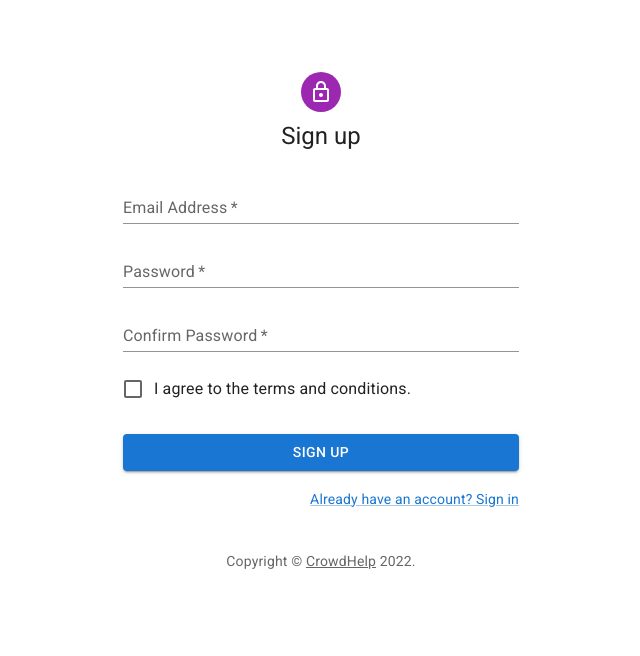
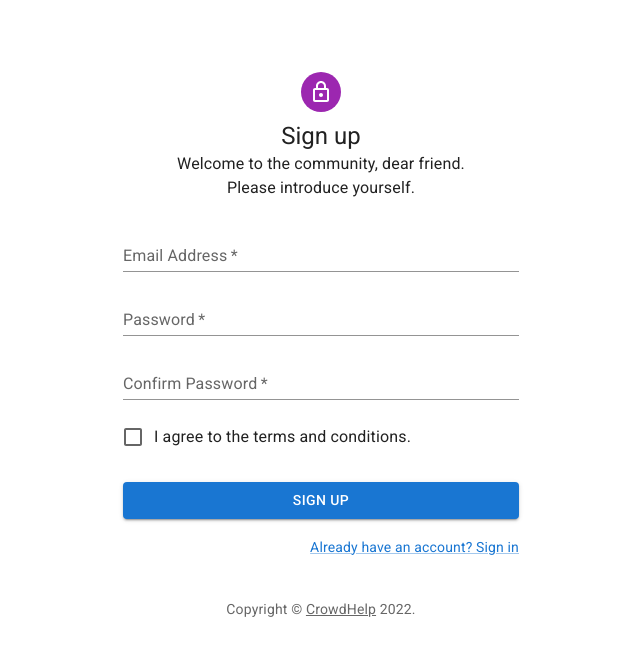
Before and after one commit to Balaji-Ganesh/CrowdHelp-Blockchain-based-crowdfunding-platform, a React (Vite) app: page /sign-up in a window 1280 px wide. Shown: the top 656 px of the page, without its empty margins (319-959 px from the left). Built offline with nearby package versions, Linux system fonts and the light colour scheme; no server answers.

Commit message:
:wheelchair: #15 Added personalization to sign-up and sign-in pages.

```diff
--- a/src/pages/SignIn.jsx
+++ b/src/pages/SignIn.jsx
@@ -177,6 +177,10 @@ export default function SignIn() {
           <Typography component="h1" variant="h5">
             Sign in
           </Typography>
+          <Typography variant="p" align="center">
+            We know, you'll be back. Please enter your credentials to recognize
+            you.
+          </Typography>
           <Box
             component="form"
             onSubmit={handleSubmit}
--- a/src/pages/SignUp.jsx
+++ b/src/pages/SignUp.jsx
@@ -186,6 +186,12 @@ export default function SignUp() {
           <Typography component="h1" variant="h5">
             Sign up
           </Typography>
+          <Typography variant="p" align="center">
+            Welcome to the community, dear friend.
+          </Typography>
+          <Typography variant="p" align="center">
+            Please introduce yourself.
+          </Typography>
           <Box
             component="form"
             noValidate
```
